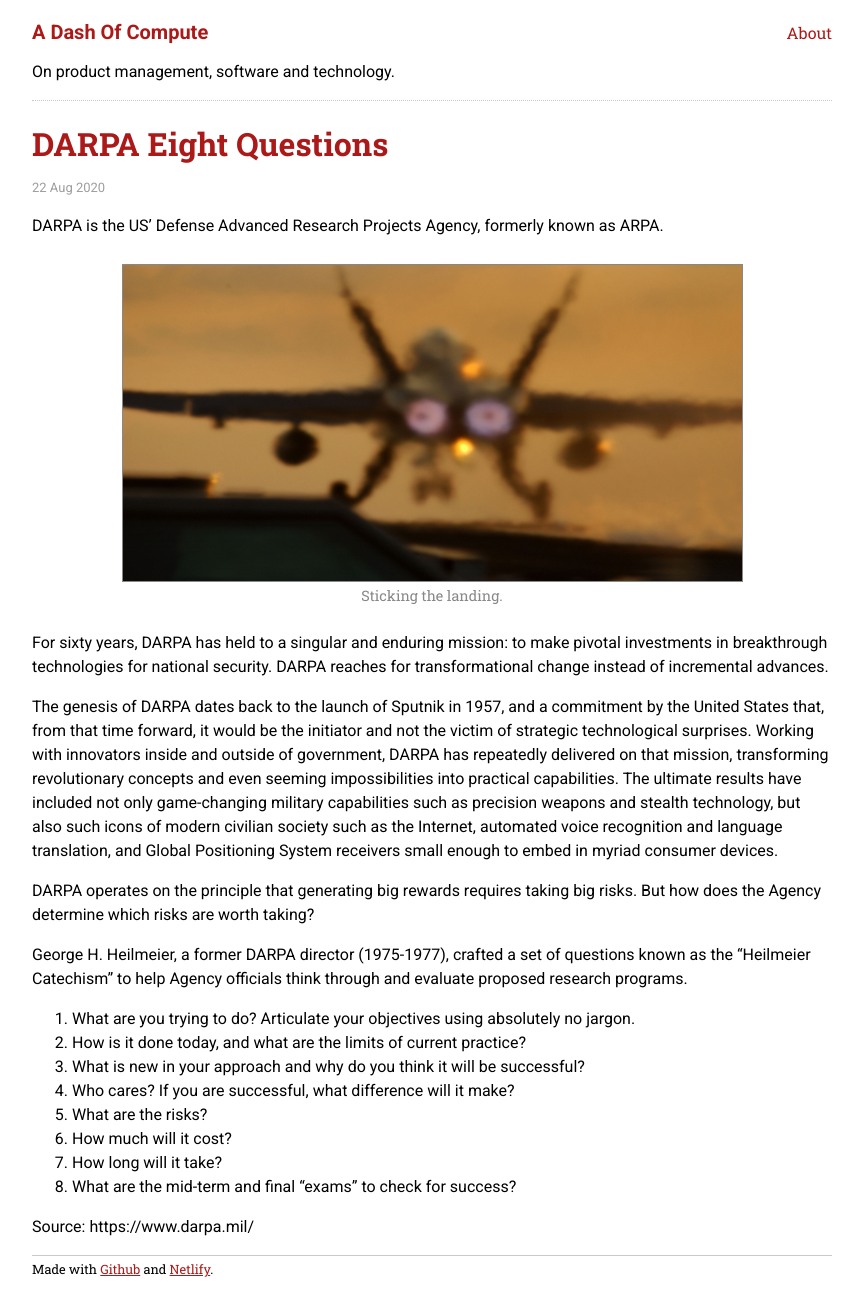
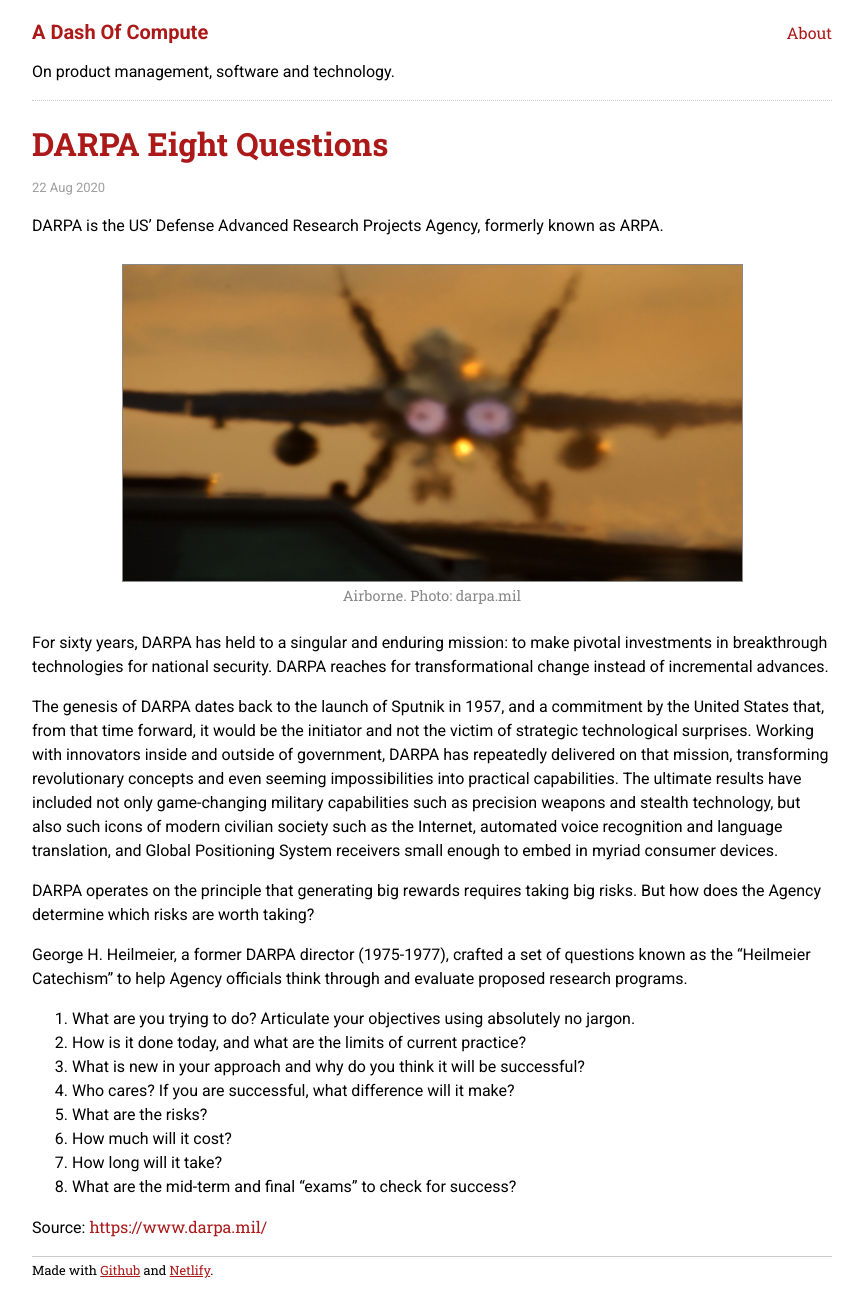
Before and after one commit to sautee/sautee.github.io, a Jekyll site: the page built from _posts/2020-08-22-the-heilmeier-catechism.md, in a window 1280 px wide. Shown: the whole page, without its empty margins (208-1071 px from the left). Built offline with Jekyll 4.4.1, drawn with Linux system fonts in a browser that asks for light colours.

Commit message:
Update 2020-08-22-the-heilmeier-catechism.md

```diff
--- a/_posts/2020-08-22-the-heilmeier-catechism.md
+++ b/_posts/2020-08-22-the-heilmeier-catechism.md
@@ -9,7 +9,7 @@ DARPA is the US' Defense Advanced Research Projects Agency, formerly known as AR
 
 <div class="imgcap">
 <img src="/assets/fighter.jpg">
-<div class="thecap">Sticking the landing.</div>
+<div class="thecap">Airborne. Photo: darpa.mil</div>
 </div>
 
 For sixty years, DARPA has held to a singular and enduring mission: to make pivotal investments in breakthrough technologies for national security. DARPA reaches for transformational change instead of incremental advances.
@@ -29,4 +29,4 @@ George H. Heilmeier, a former DARPA director (1975-1977), crafted a set of quest
 7. How long will it take?
 8. What are the mid-term and final “exams” to check for success?
 
-Source: https://www.darpa.mil/
+Source: <https://www.darpa.mil/>
```
